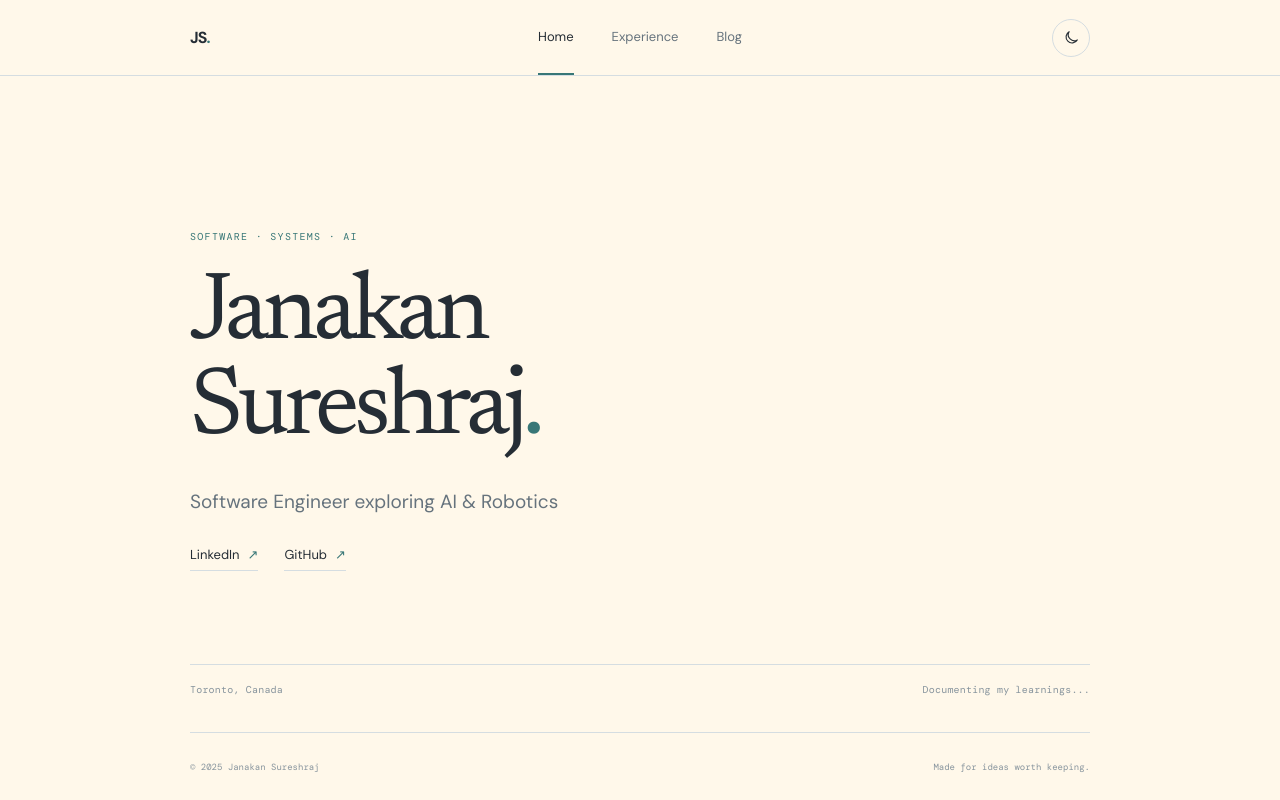
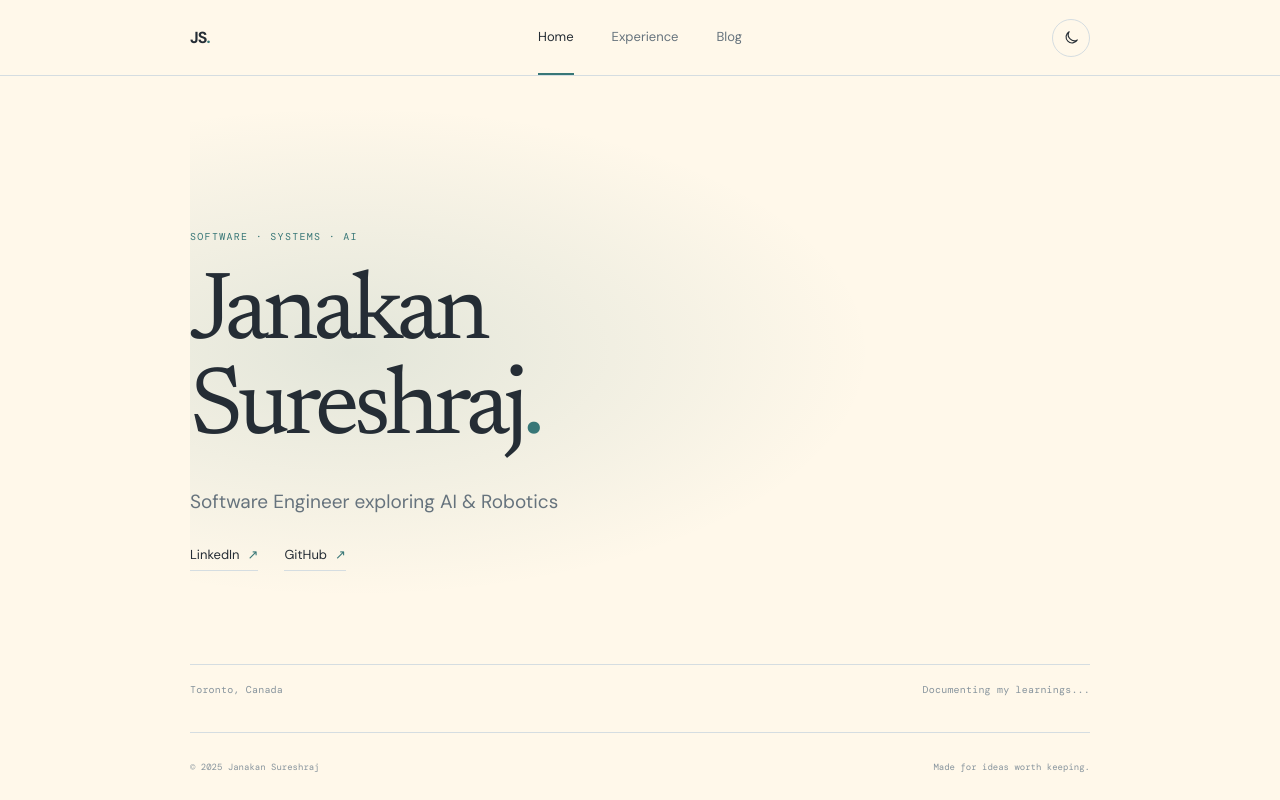
Before and after one commit to JanakanSureshraj/personal-website, a React (Create React App) app: page / in a window 1280 px wide. Built offline with nearby package versions, Linux system fonts and the light colour scheme.

Commit message:
hero glow effect

```diff
--- a/src/App.css
+++ b/src/App.css
@@ -48,7 +48,9 @@ a:focus-visible, button:focus-visible { outline: 2px solid var(--accent); outlin
 .theme-toggle:hover { border-color: var(--accent); background: var(--chip); transform: rotate(-8deg); }
 .theme-toggle svg { width: 17px; height: 17px; fill: none; stroke: currentColor; stroke-width: 1.6; stroke-linecap: round; stroke-linejoin: round; }
 .eyebrow { color: var(--accent); font: 10px/1.5 'DM Mono', monospace; letter-spacing: .13em; text-transform: uppercase; margin: 0 0 24px; }
-.home-page { min-height: calc(100vh - var(--header-height) - 68px); display: flex; flex-direction: column; justify-content: center; padding-top: 70px; padding-bottom: 36px; }
+.home-page { position: relative; isolation: isolate; min-height: calc(100vh - var(--header-height) - 68px); display: flex; flex-direction: column; justify-content: center; padding-top: 70px; padding-bottom: 36px; }
+.home-page::before { content: ''; position: absolute; inset: 0; pointer-events: none; z-index: -1; background: radial-gradient(ellipse 85% 55% at 18% 42%, color-mix(in srgb, var(--accent) 14%, transparent), transparent 68%); }
+:root[data-theme='dark'] .home-page::before { background: radial-gradient(ellipse 90% 60% at 20% 45%, color-mix(in srgb, var(--accent) 10%, transparent), transparent 70%); }
 .home-content { margin-top: auto; margin-bottom: auto; padding: 80px 0 90px; animation: enter .55s ease both; }
 .home-content h1, .page-intro h1, .article-header h1 { font-size: clamp(52px, 9.4vw, 96px); font-weight: 500; letter-spacing: -.075em; line-height: .99; margin: 0; }
 .home-content h1 { font-family: 'Newsreader', Georgia, serif; font-weight: 400; letter-spacing: -.055em; }
```
